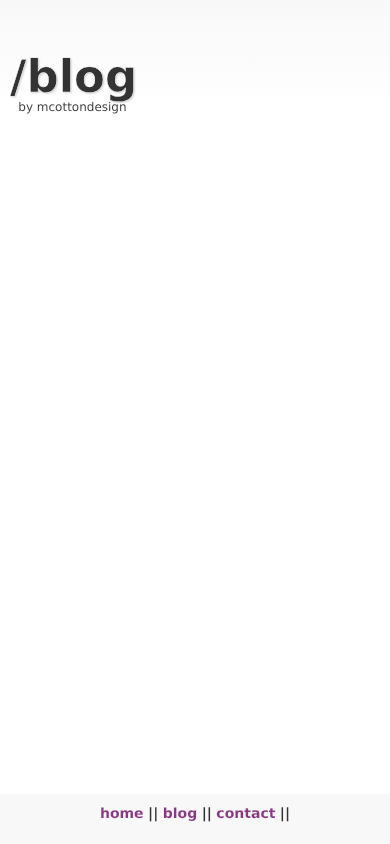
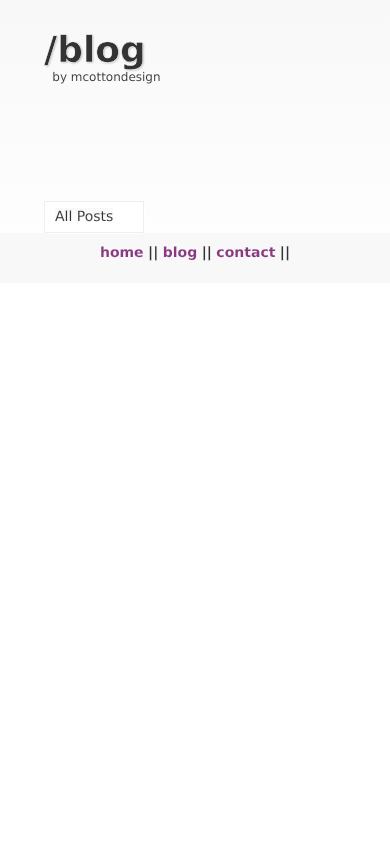
Before and after one commit to mcotton/GAE-blog, a Python web app: template templates/blog.html in a window 390 px wide; the page is wider, and only the part inside the window is pictured. Run offline with Jinja, Linux system fonts and the light colour scheme; the template is opened without the code that fills it, so the values that code supplies are empty; some libraries are stand-ins or nearby versions.

Commit message:
Changed CSS for mobile sized screens.  Also removed animations to speed it up on the iPhone

```diff
--- a/templates/_css/style.css
+++ b/templates/_css/style.css
@@ -36,6 +36,14 @@
     font-weight: bold;
     -webkit-text-stroke: 0.5px #fff;
     text-shadow: 1px 1px 2px rgba(0,0,0,0.2); }
+
+  #logo a {
+    color: #333;
+    font-size: 45px;
+    font-weight: bold;
+    -webkit-text-stroke: 0.5px #fff;
+    text-shadow: 1px 1px 2px rgba(0,0,0,0.2);
+}
 
   .block-2 {
     padding: 0 20px 0 0;
@@ -129,3 +137,63 @@
     color: #883980;
     font-weight: bold;
     text-decoration: none;}
+
+
+@media only screen and (max-width: 480px), only screen and (max-device-width: 480px) {
+
+  body {
+    margin: 0;
+    padding-top: 15px;
+    font: 14px/1.4 "Myriad Pro", "Helvetica Nueue", "Lucida Grande", "Arial", sans-serif;
+    background: -webkit-gradient(linear, left top, left bottom, from(#f8f8f8), to(#fff));
+    text-align: center;
+    -webkit-text-stroke: 0.1px #fff;
+    -moz-text-stroke: 0.2px #fff;
+    color: #333; }
+
+
+
+  #logo a {
+    font-size: 36px;
+    font-weight: bold;
+}
+
+  #container {
+    margin: 0 auto 0 auto;
+    padding-left: 10px;
+    text-align: left;
+    width: 80%;
+}
+
+  .block-2 {
+    padding: 0 20px 0 0;
+    width: 80%;
+    float: none; }
+
+  #result {
+    padding: 5 auto 0 auto;
+    float: none;
+  }
+
+  #partial {
+    margin: 0 auto 0 auto;
+    float: none;
+    width: 80%;
+    }
+
+    #footer {
+        position: inherit;
+        width: 100%;
+        text-align: center;
+        font-size: 14px;
+        height:30px;
+        background: #f8f8f8;
+        float: none;
+    }
+
+  .blog-content {
+    padding: 0 20px 0 0;
+    width: 100%;
+    float: none; }
+
+}
--- a/templates/_js/app.js
+++ b/templates/_js/app.js
@@ -2,6 +2,8 @@ $(document).ready(function() {
 	//console.log('jQuery is ready');
 	atoggle = 'forward';
 
+	// globally turn off all animations
+	if(screen.width <= 480) jQuery.fx.off = true
 
 	$('.block-2 a').click(function(event) {
     	event.preventDefault();
--- a/templates/blog.html
+++ b/templates/blog.html
@@ -2,7 +2,7 @@
 
 {% block container %}
     <div id='container'>
-      <span id='logo'>/blog{% if resource %}/{{ resource }}{% endif %}</span>
+      <span id='logo'><a href="/">/blog{% if resource %}/{{ resource }}{% endif %}</a></span>
       <div id='primary'>
         <h1><a href="/">&nbsp;&nbsp;&nbsp;&nbsp;by mcottondesign</a></h1>
 
--- a/templates/index.html
+++ b/templates/index.html
@@ -2,14 +2,13 @@
 
 {% block container %}
     <div id='container'>
-      <span id='logo'>mcottondesign</span>
+      <div id='logo'><a href="/">mcottondesign</a></div>
       <div id='primary'>
         <h1>
           <a href="/">&nbsp;&nbsp;&nbsp;&nbsp;a javascript ninja in training</a>
         </h1>
 
         <br>
-
         <div class='block-2' id='col_1'>
           <h2>Experience</h2>
           <p>
--- a/templates/template.html
+++ b/templates/template.html
@@ -2,6 +2,7 @@
 <!DOCTYPE html PUBLIC "-//W3C//DTD XHTML 1.0 Strict//EN" "http://www.w3.org/TR/xhtml1/DTD/xhtml1-strict.dtd">
 <html>
   <head>
+    <meta name="viewport" content="width=device-width" />
     <title>mcottondesign</title>
         <link href="/css/style.css" type="text/css" rel="stylesheet">
         <script type="text/javascript" src="http://ajax.googleapis.com/ajax/libs/jquery/1.5.2/jquery.min.js"></script>
@@ -15,6 +16,7 @@
     <div id="result"></div>
 
 {% block footer %}
+    <br>
     <div id='footer'>
         <span>
             <a href="/">home</a> <b>||</b>
```
